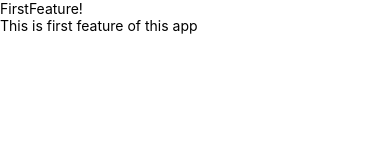
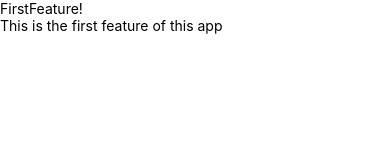
Before and after one commit to ankitkumar1742/CI_CD_PIPELINE, a React Native app: screen / in a window 390 px wide. Shown: the top 160 px of the page. Built offline with nearby package versions, Linux system fonts and the light colour scheme.

Commit message:
Update FirstFeature.js
change the detailed instruction

```diff
--- a/components/FirstFeature.js
+++ b/components/FirstFeature.js
@@ -5,7 +5,7 @@ const FirstFeature = () => {
   return (
     <View>
       <Text>FirstFeature!</Text>
-      <Text>This is first feature of this app</Text>
+      <Text>This is the first feature of this app</Text>
     </View>
   )
 }
```
